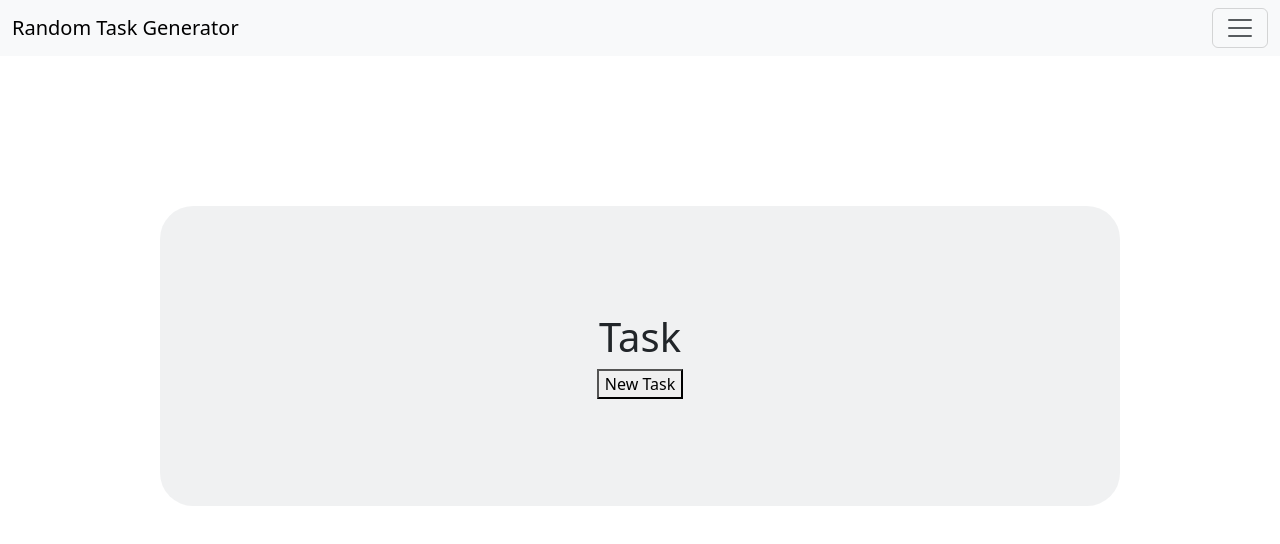
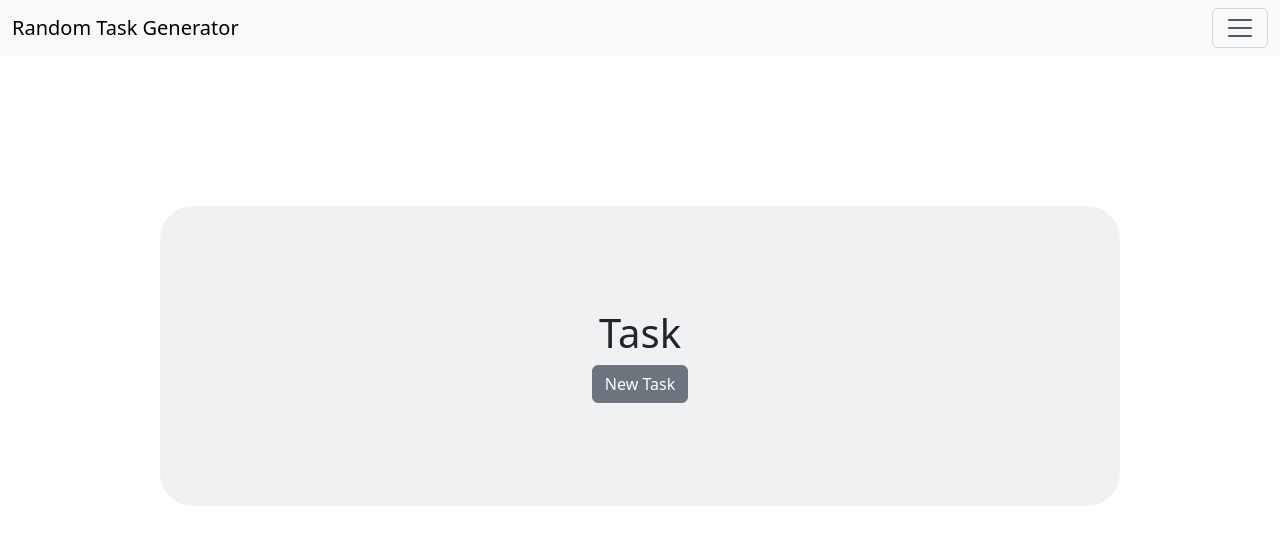
Before and after one commit to IsahiahAL/randomTaskGenerator, a plain HTML site: page index.html in a window 1280 px wide. Drawn offline with nearby package versions, Linux system fonts and the light colour scheme.

Commit message:
Update index.html
updated button class

```diff
--- a/index.html
+++ b/index.html
@@ -38,7 +38,7 @@
       <main>
         <div class="custom-container">
             <h1 id="task">Task</h1>
-            <button id="newTask">New Task</button>
+            <button class='btn btn-secondary' id="newTask">New Task</button>
         </div>
       </main>
     <script src="script.js"></script>
```
